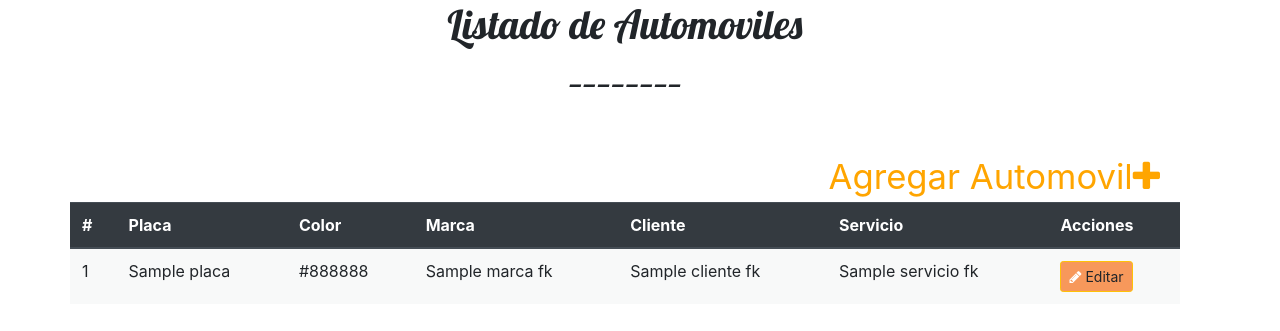
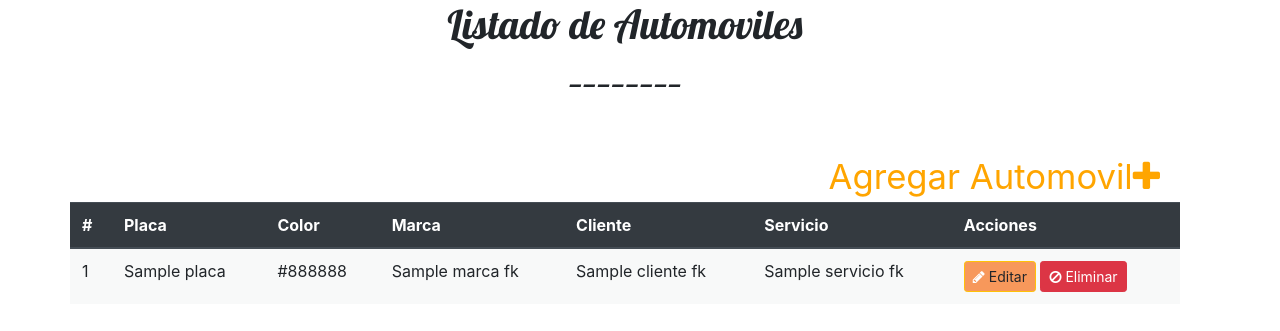
Before and after one commit to AndresitoBross/PrograComercialPRF, a Django app: template carwash/templates/blog/automovil_lista.html in a window 1280 px wide. Shown: the top 331 px of the page. Run offline with Django 3.2, Linux system fonts and the light colour scheme; the template is opened without the code that fills it: most values are stand-ins (such as "Sample title", 1, 10 or a date in 2020); some libraries are stand-ins or nearby versions.

Commit message:
Funcion de eliminar automovil

```diff
--- a/carwash/models.py
+++ b/carwash/models.py
@@ -70,3 +70,6 @@ class Automovil(models.Model):
 
     def Automovilpost(self):
         self.save()
+
+    def eliminar(self):
+        self.delete()
--- a/carwash/templates/blog/automovil_lista.html
+++ b/carwash/templates/blog/automovil_lista.html
@@ -28,6 +28,9 @@
                 <td><a class="btn btn-warning btn-sm" style="background-color:#F7985B;"
                     href="{% url 'automovil_editar' pk=automovil.pk %}">
                     <i class="fa fa-pencil" style="color: white;"></i>&nbsp;Editar</a>
+                    <a class="btn btn-danger btn-sm"
+                    href="{% url 'automovil_eliminar' pk=automovil.pk %}">
+                        <i class="fa fa-ban" style="color: white;"></i>&nbsp;Eliminar</a>
                 </td>
             </tr>
             {%endfor %}
--- a/carwash/urls.py
+++ b/carwash/urls.py
@@ -21,4 +21,5 @@ urlpatterns = [
     path('automovil', views.automovil_lista, name='automovil_lista'),
     path('automovil/nuevo', views.automovil_nuevo, name='automovil_nuevo'),
     path('automovil/<int:pk>/editar/', views.automovil_editar, name='automovil_editar'),
+    path('automovil/<int:pk>/eliminar/', views.automovil_eliminar, name='automovil_eliminar'),
 ]
--- a/carwash/views.py
+++ b/carwash/views.py
@@ -138,3 +138,8 @@ def automovil_editar(request, pk):
     else:
         formulario = AutomovilForm(instance=automovil)
     return render(request, 'blog/automovil_editar.html', {'formulario': formulario})
+
+def automovil_eliminar(request, pk):
+    automovil = get_object_or_404(Automovil, pk=pk)
+    automovil.eliminar()
+    return redirect('automovil_lista')
```
